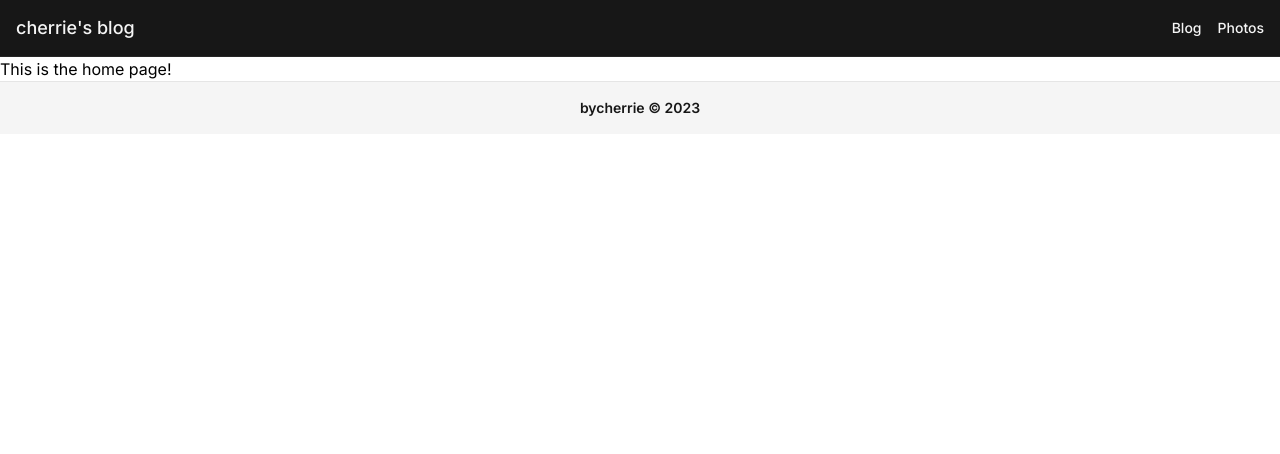
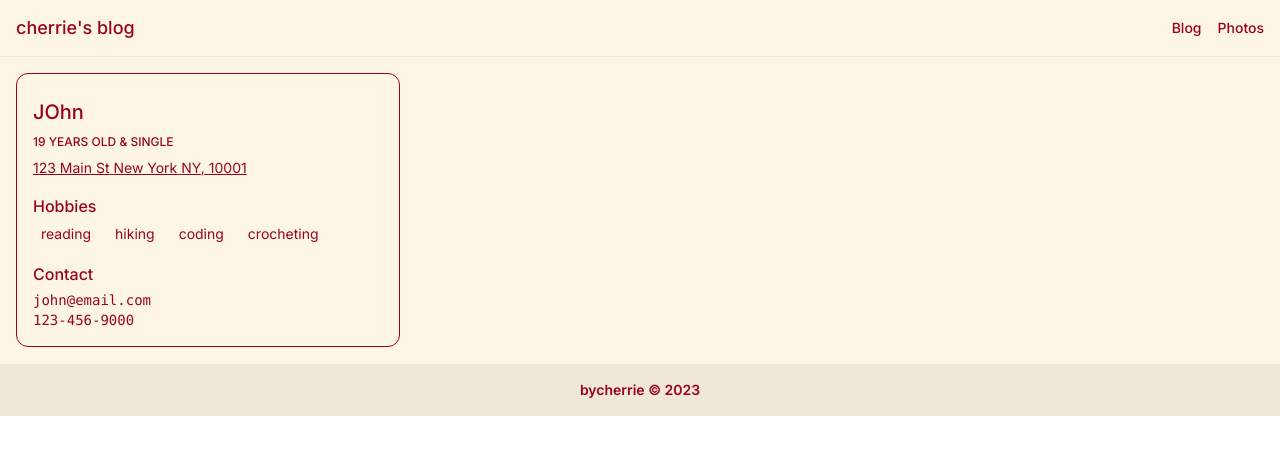
Before and after one commit to juliettepark/bycherrie_blog, a Next.js app: page / in a window 1280 px wide. Shown: the top 454 px of the page. Built offline with nearby package versions, Linux system fonts and the light colour scheme.

Commit message:
added data-backed components

```diff
--- a/app/components/Footer.js
+++ b/app/components/Footer.js
@@ -1,7 +1,7 @@
 export default function Footer() {
   return (
     <>
-      <footer className="border-t text-center p-4 text-sm font-semibold bg-primary-100 text-primary-900 border-primary-200">
+      <footer className="border-t text-center p-4 text-sm font-semibold bg-secondary text-cherrie border-primary">
         <p>bycherrie &copy; {new Date().getFullYear()}</p>
       </footer>
     </>
--- a/app/components/Navbar.js
+++ b/app/components/Navbar.js
@@ -3,7 +3,7 @@
 
 export default function Navbar() {
   return (
-    <nav className="border-b sticky top-0 bg-primary-900 text-primary-100 border-primary-800 z-10">
+    <nav className="border-b sticky top-0 bg-primary text-cherrie border-secondary z-10">
       <div className="h-14 max-w-7xl p-4 mx-auto flex items-center justify-between">
         {/* justify-between on the items inside of the div: <a> and <ul> these are the children */}
         {/* That is why the big cherrie's blog is to the left and the rest of the list is to the right */}
--- a/app/layout.js
+++ b/app/layout.js
@@ -24,7 +24,8 @@
     <html lang="en">
       <body className={inter.className}>
         <Navbar />
-        {children}
+        <div className="bg-primary">{children}</div>
+
         <Footer />
       </body>
     </html>
--- a/app/page.js
+++ b/app/page.js
@@ -7,12 +7,71 @@
 
 */
 
+import Container from "./components/Container";
 import SectionHeader from "./components/SectionHeader";
 
-export default function Home() {
+function Person({ person }) {
   return (
-    <>
-      <p>This is the home page!</p>
-    </>
+    <div className="text-cherrie max-w-sm border border-primary-200 rounded-xl px-4 pb-4 pt-6 bg-gradient-to-bl from-secondary-100 to-white via-white md:hover:shadow-xl md:hover:scale-105 transition-all space-y-4">
+      <div className="space-y-2">
+        <h3 className="font-medium text-xl">{person.name}</h3>
+        <p className="flex items-center justify-start space-x-2 text-xs font-medium uppercase text-primary-600">
+          {person.age} years old & {person.isMarried ? "married" : "single"}
+        </p>
+        <p className="text-sm text-primary-500 underline">
+          {person.address.street} {person.address.city} {person.address.state},{" "}
+          {person.address.zip}
+        </p>
+      </div>
+      <div className="space-y-1">
+        <h4 className="font-medium">Hobbies</h4>
+        <ul className="flex flex-wrap gap-2 text-sm text-secondary-800">
+          {/* A list of elements is interpreted as the children */}
+          {person.hobbies.map((hobby, index) => {
+            return (
+              // Include a key so that each item can be uniquely identified
+              <li
+                className="bg-secondary-100 px-2 py-0.5 rounded-full"
+                key={index}
+              >
+                {hobby}
+              </li>
+            );
+          })}
+        </ul>
+      </div>
+      <div className="space-y-1">
+        <h4 className="font-medium">Contact</h4>
+        <ul className="font-mono text-sm">
+          <li>{person.contact.email}</li>
+          <li>{person.contact.phone}</li>
+        </ul>
+      </div>
+    </div>
   );
 }
+
+export default function Home() {
+  const person = {
+    name: "JOhn",
+    age: 19,
+    hobbies: ["reading", "hiking", "coding", "crocheting"],
+    address: {
+      street: "123 Main St",
+      city: "New York",
+      state: "NY",
+      zip: "10001",
+    },
+    contact: {
+      email: "john@email.com",
+      phone: "123-456-9000",
+    },
+    isMarried: false,
+  };
+
+  return (
+    <Container>
+      <Person person={person} />
+    </Container>
+  );
+}
--- a/tailwind.config.js
+++ b/tailwind.config.js
@@ -14,8 +14,10 @@
       current: "currentColor",
       black: colors.black,
       white: colors.white,
-      primary: colors.neutral,
-      secondary: colors.blue,
+      primary: "#fdf6e3",
+      secondary: "#eee8d5",
+      "soft-beige": "#fdf6e3",
+      cherrie: "#9A031E",
     },
     extend: {},
   },
```
